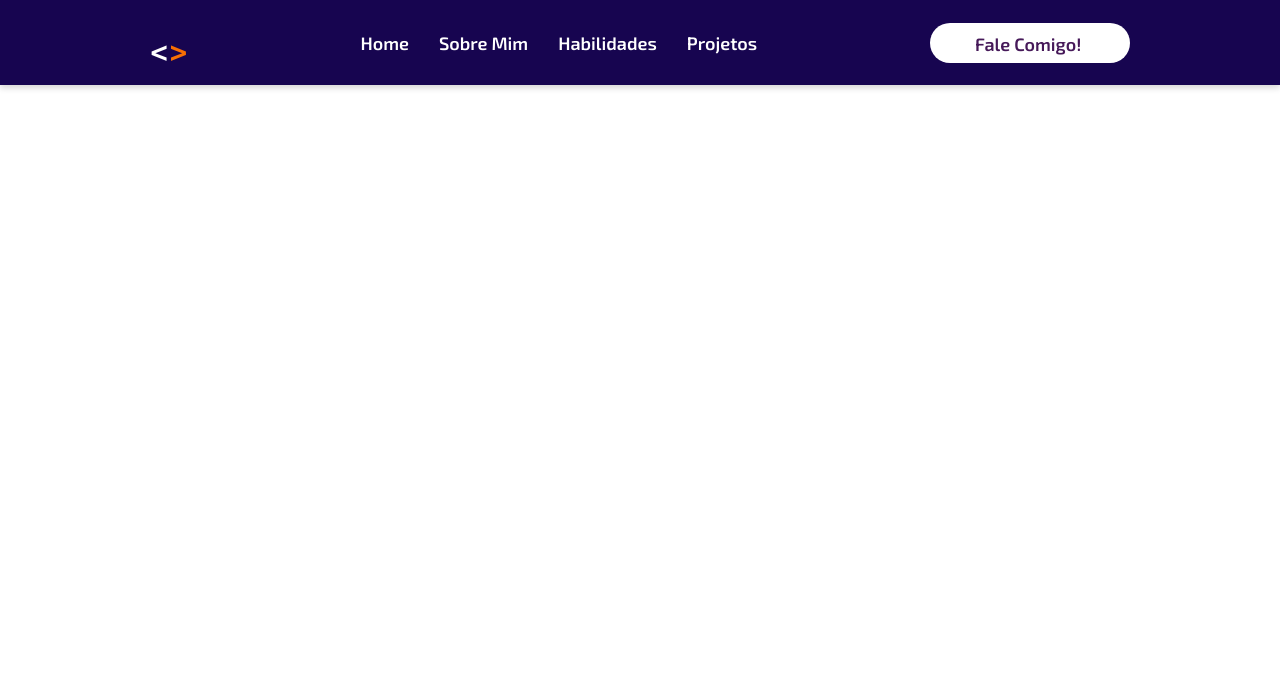
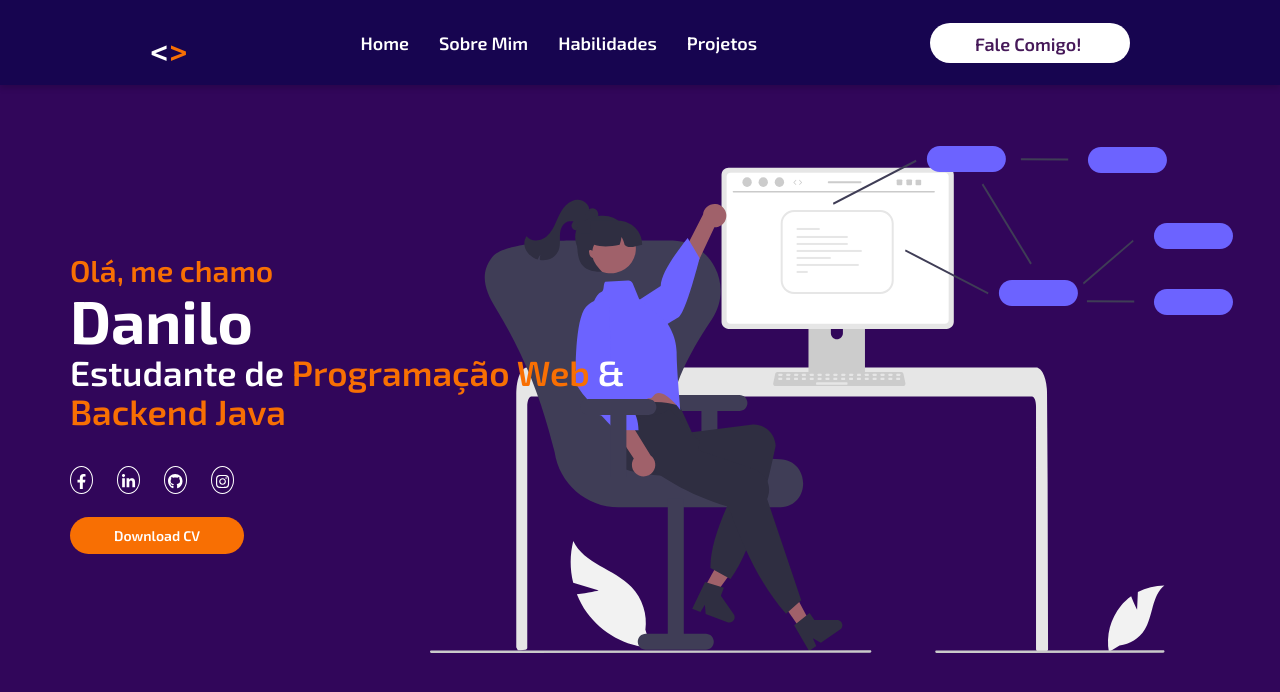
Before and after one commit to casablancasx/my_portfolio_web, a plain HTML site: page index.html in a window 1280 px wide. Drawn offline with nearby package versions, Linux system fonts and the light colour scheme.

Commit message:
created main html/css

```diff
--- a/css/header.css
+++ b/css/header.css
@@ -1,8 +1,15 @@
+
 .container-header {
     /* Layout do header */
     display: flex;
     justify-content: space-between;
     align-items: center;
+
+    position: fixed;
+    z-index: 1000;
+    width: 100%;
+
+
 
     height: 85px;
     padding-left: 150px;
@@ -36,6 +43,7 @@ a:hover {
     font-style: normal;
     font-weight: 600;
     line-height: normal;
+    transition: color 0.3s ease;
 }
 
 .container-header nav a:hover {
@@ -56,4 +64,21 @@ a:hover {
     font-weight: 600;
     line-height: normal;
     padding: 10px 45px;
+    transition: background-color 0.5s ease;
 }
+
+.container-header #button-header:hover {
+    width: 200px;
+    height: 40px;
+    /* BOTÃO STYLE */
+    border-radius: 20px;
+    background: #461959;
+    /* TEXTO BOTÃO */
+    color: #FFF;
+    font-size: 18px;
+    font-style: normal;
+    font-weight: 600;
+    line-height: normal;
+    padding: 10px 45px;
+
+}
--- /dev/null
+++ b/css/main.css
@@ -0,0 +1,86 @@
+
+#home {
+    height: 100vh;
+    background: #31065A;
+    background-image: url(/assets/img/undraw_software_engineer_re_tnjc.svg);
+    background-repeat: no-repeat;
+    background-position-x: 90%;
+    background-position-y: center;
+}
+
+main {
+    display: flex;
+    align-items: center;
+}
+
+/* CSS DO TEXTO DO MAIN */
+.text-main {
+    display: flex;
+    flex-direction: column;
+
+    margin: 0;
+    padding: 0;
+
+}
+
+.text-main h3 {
+    margin: 0;
+    padding: 0;
+
+    color: #F86F03;
+    font-size: 30px;
+    font-style: normal;
+    font-weight: 600;
+}
+
+.text-main h1 {
+    margin: 0;
+    padding: 0;
+
+    color: #FFF;
+    font-size: 60px;
+    font-style: normal;
+    font-weight: 700;
+}
+
+.text-main h2 {
+    margin: 0;
+    padding: 0;
+
+    color: #FFF;
+    font-size: 35px;
+    font-style: normal;
+    font-weight: 600;
+}
+
+.text-main h2 span{
+    color: #F86F03;
+    font-size: 35px;
+    font-style: normal;
+    font-weight: 600;
+}
+
+.social-icons {
+    display: flex;
+    gap: 24px;
+    margin-top: 36px;
+
+}
+
+.social-icons a {
+    border: solid 1px #FFF;
+    padding: 3px;
+    border-radius: 50%;
+
+}
+
+#download-button {
+    margin-top: 32px;
+}
+
+#download-button a{
+    border-radius: 20px;
+    background: #F86F03;
+    color: #FFF;
+    padding: 10px 44px;
+}
--- a/css/reset.css
+++ b/css/reset.css
@@ -1,4 +1,4 @@
-* {
+*{
     margin: 0;
     padding: 0;
     box-sizing: border-box;
--- a/index.html
+++ b/index.html
@@ -16,10 +16,10 @@
     <!-- CSS -->
     <link rel="stylesheet" href="/css/reset.css">
     <link rel="stylesheet" href="/css/header.css">
+    <link rel="stylesheet" href="/css/main.css">
 </head>
 <body>
     <header>
-
         <div class="container-header">
             <h1><<span>></h1>
             <nav>
@@ -30,8 +30,39 @@
             </nav>
             <a href="ancor" id="button-header">Fale Comigo!</a>
         </div>
+    </header>
+    <main id="home">
+        <div class="container">
+            <div class="col-md-6">
+                <div class="row" id="title-main">
+                    <div class="text-main">
+                        <h3>Olá, me chamo</h3>
+                        <h1>Danilo</h1>
+                        <h2>Estudante de <span>Programação Web</span> & <span>Backend Java</span></h2>
+                    </div>
+                    <div class="social-icons">
+                        <a href="">
+                            <img src="/assets/icons/facebook-f.svg" alt="">
+                        </a>
+                        <a href="">
+                            <img src="/assets/icons/linkedin-in.svg" alt="">
+                        </a>
+                        <a href="">
+                            <img src="/assets/icons/github.svg" alt="">
+                        </a>
+                        <a href="">
+                            <img src="/assets/icons/instagram.svg" alt="">
+                        </a>
+                    </div>
+                    <div id="download-button">
+                      <a href="">Download CV</a>
+                    </div>
+                </div>
 
-    </header>
+            </div>
+            <div class="col-md-6"></div>
+        </div>
+    </main>
     <script src="/js/scroll.js"></script>
 </body>
 </html>
```
Also changed, not shown: assets/icons/facebook-f.svg (added), assets/icons/github.svg (added), assets/icons/instagram.svg (added), assets/icons/linkedin-in.svg (added), assets/img/undraw_programming_re_kg9v.svg (added), assets/img/undraw_software_engineer_re_tnjc.svg (added), assets/img/undraw_static_website_re_x70h.svg (added), assets/img/undraw_to_the_moon_re_q21i.svg (added).
